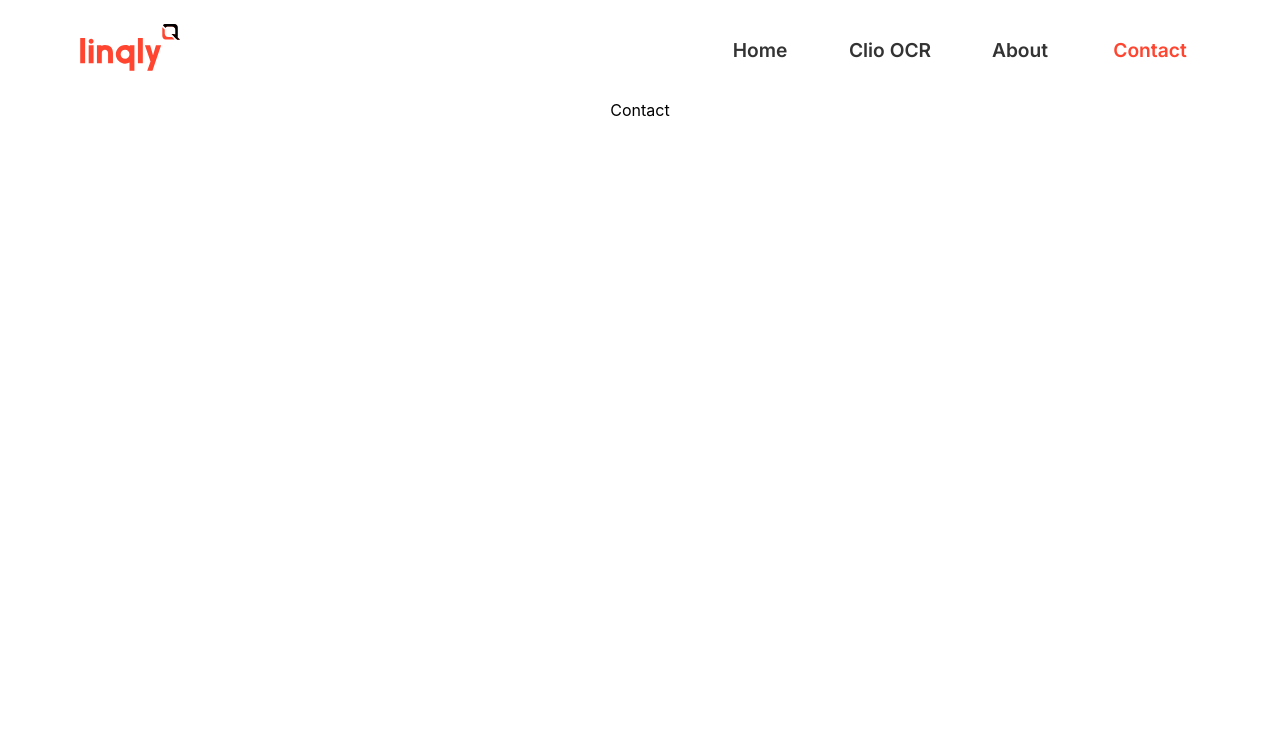
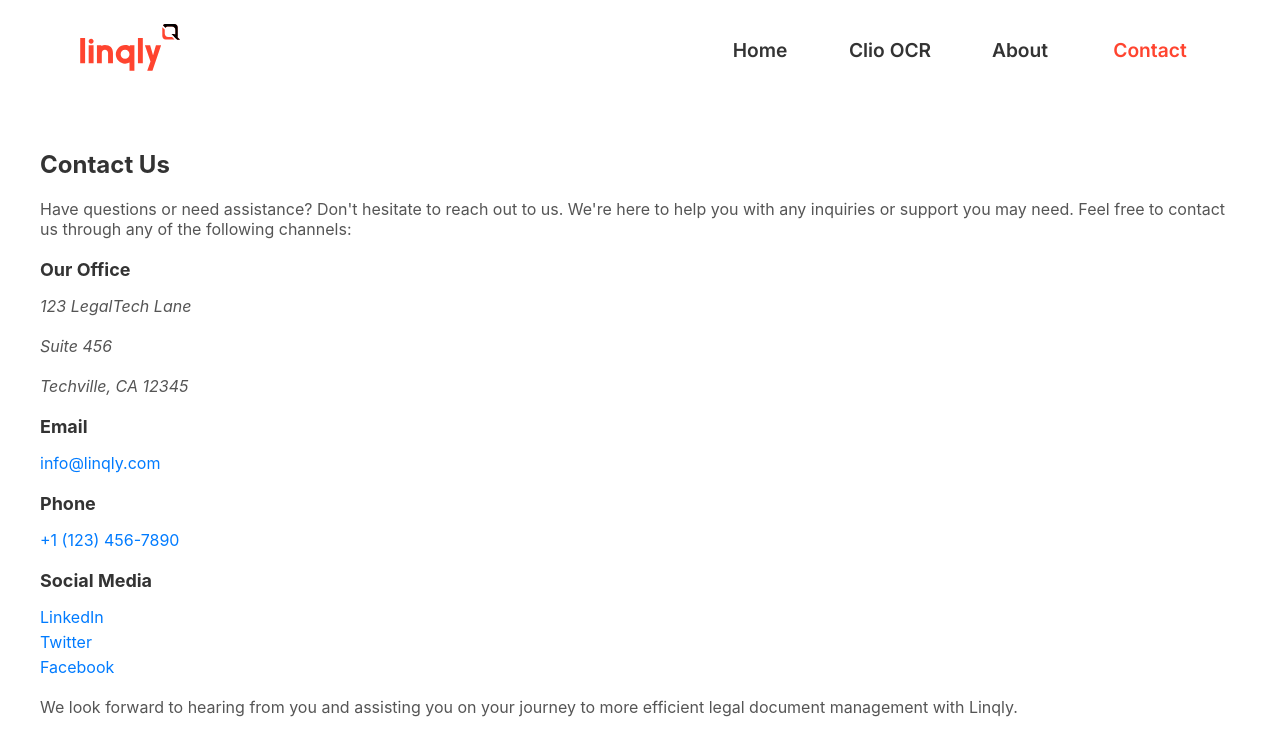
Before and after one commit to Gogulan12/linqly, a React (Create React App) app: page /contact in a window 1280 px wide. Shown: the top 756 px of the page. Built offline with nearby package versions, Linux system fonts and the light colour scheme.

Commit message:
updated pages

```diff
--- a/src/Pages/About.css
+++ b/src/Pages/About.css
@@ -0,0 +1,16 @@
+.informationContainer {
+  max-width: 1200px;
+  margin: 0 auto;
+  text-align: left;
+  font-family: "Inter", sans-serif;
+  padding: 0 30px 90px;
+  font-size: 1.2rem;
+}
+
+/* .aboutUsTitle {
+  font-size: 1.2rem;
+} */
+
+.aboutNotes {
+  margin-top: 50px;
+}
--- a/src/Pages/About.js
+++ b/src/Pages/About.js
@@ -1,5 +1,47 @@
 import React from "react";
+import "./About.css";
 
 export default function About() {
-  return <div>About</div>;
+  return (
+    <div>
+      <div className="informationContainer">
+        <header className="aboutUsTitle">
+          <h1>About Us</h1>
+        </header>
+        <section id="team" className="aboutNotes">
+          <h2>Our Team</h2>
+          <p>
+            Behind Linqly stands a dedicated team of visionary software
+            developers, technologists, and automation specialists. Together, we
+            are committed to leveraging cutting-edge technology to transform the
+            legal industry. With a wealth of experience and a deep understanding
+            of the legal landscape, our experts collaborate to craft tailored
+            solutions that meet the unique needs of our clients.
+          </p>
+        </section>
+        <section id="vision" className="aboutNotes">
+          <h2>Our Vision</h2>
+          <p>
+            We firmly believe that technology holds the key to simplifying and
+            automating complex legal processes. By harnessing the power of
+            innovation, we empower our clients to reclaim valuable time and
+            resources, allowing them to focus on delivering top-quality legal
+            services to their clients. At Linqly, we understand that every law
+            firm is distinct, and our dedication to customized solutions ensures
+            that we adapt to the evolving demands of the legal profession.
+          </p>
+        </section>
+        <section id="success" className="aboutNotes">
+          <h2>Your Success, Our Priority</h2>
+          <p>
+            Whether you are a solo practitioner or part of a large,
+            multi-location law firm with diverse practice areas, Linqly is here
+            to optimize your legal document management. Our comprehensive suite
+            of services and tools is designed to support your success in a
+            digital world.
+          </p>
+        </section>
+      </div>
+    </div>
+  );
 }
--- a/src/Pages/Clio.css
+++ b/src/Pages/Clio.css
@@ -0,0 +1,15 @@
+.clioHeroContainer {
+  background-color: #e6d1cf;
+}
+
+.clioHero {
+  height: 700px;
+  display: flex;
+  max-width: 1200px;
+  text-align: center;
+  align-items: center;
+  justify-content: center;
+  background-color: #e6d1cf;
+  color: #f01f05;
+  margin: 0 auto;
+}
--- a/src/Pages/Clio.js
+++ b/src/Pages/Clio.js
@@ -1,5 +1,12 @@
 import React from "react";
+import "./Clio.css";
 
 export default function Clio() {
-  return <div>Clio</div>;
+  return (
+    <div className="clioHeroContainer">
+      <div className="clioHero">
+        <h1>OCR any document automatically inside Clio.</h1>
+      </div>
+    </div>
+  );
 }
--- a/src/Pages/Contact.css
+++ b/src/Pages/Contact.css
@@ -0,0 +1,70 @@
+/* Style for the Contact Us section */
+#contact {
+  /* background-color: #f9f9f9; */
+  padding: 20px;
+  margin: 20px 0;
+  border-radius: 5px;
+  /* box-shadow: 0 0 10px rgba(0, 0, 0, 0.1); */
+  text-align: left;
+  margin: 0 auto;
+  max-width: 1200px;
+  padding: 30px;
+}
+
+#contact h2 {
+  font-size: 24px;
+  color: #333;
+  margin-bottom: 20px;
+}
+
+#contact p {
+  font-size: 16px;
+  color: #555;
+  margin-bottom: 20px;
+}
+
+/* Style for contact information boxes */
+.contact-info {
+  margin-bottom: 20px;
+}
+
+.contact-info h3 {
+  font-size: 18px;
+  color: #333;
+  margin-bottom: 5px;
+}
+
+.contact-info p {
+  font-size: 16px;
+  color: #555;
+}
+
+.contact-info a {
+  text-decoration: none;
+  color: #007bff;
+}
+
+.contact-info a:hover {
+  text-decoration: underline;
+  color: #0056b3;
+}
+
+/* Style for social media links */
+.contact-info ul {
+  list-style: none;
+  padding: 0;
+}
+
+.contact-info ul li {
+  margin-bottom: 5px;
+}
+
+.contact-info ul li a {
+  text-decoration: none;
+  color: #007bff;
+}
+
+.contact-info ul li a:hover {
+  text-decoration: underline;
+  color: #0056b3;
+}
--- a/src/Pages/Contact.js
+++ b/src/Pages/Contact.js
@@ -1,5 +1,67 @@
 import React from "react";
 
+import "./Contact.css";
+
 export default function Contact() {
-  return <div>Contact</div>;
+  return (
+    <div>
+      <section id="contact">
+        <h2>Contact Us</h2>
+        <p>
+          Have questions or need assistance? Don't hesitate to reach out to us.
+          We're here to help you with any inquiries or support you may need.
+          Feel free to contact us through any of the following channels:
+        </p>
+
+        <div class="contact-info">
+          <h3>Our Office</h3>
+          <address>
+            <p>123 LegalTech Lane</p>
+            <p>Suite 456</p>
+            <p>Techville, CA 12345</p>
+          </address>
+        </div>
+
+        <div class="contact-info">
+          <h3>Email</h3>
+          <p>
+            <a href="mailto:info@linqly.com">info@linqly.com</a>
+          </p>
+        </div>
+
+        <div class="contact-info">
+          <h3>Phone</h3>
+          <p>
+            <a href="tel:+1-123-456-7890">+1 (123) 456-7890</a>
+          </p>
+        </div>
+
+        <div class="contact-info">
+          <h3>Social Media</h3>
+          <ul>
+            <li>
+              <a href="https://www.linkedin.com/company/linqly" target="_blank">
+                LinkedIn
+              </a>
+            </li>
+            <li>
+              <a href="https://twitter.com/linqlytech" target="_blank">
+                Twitter
+              </a>
+            </li>
+            <li>
+              <a href="https://www.facebook.com/linqly" target="_blank">
+                Facebook
+              </a>
+            </li>
+          </ul>
+        </div>
+
+        <p>
+          We look forward to hearing from you and assisting you on your journey
+          to more efficient legal document management with Linqly.
+        </p>
+      </section>
+    </div>
+  );
 }
```
